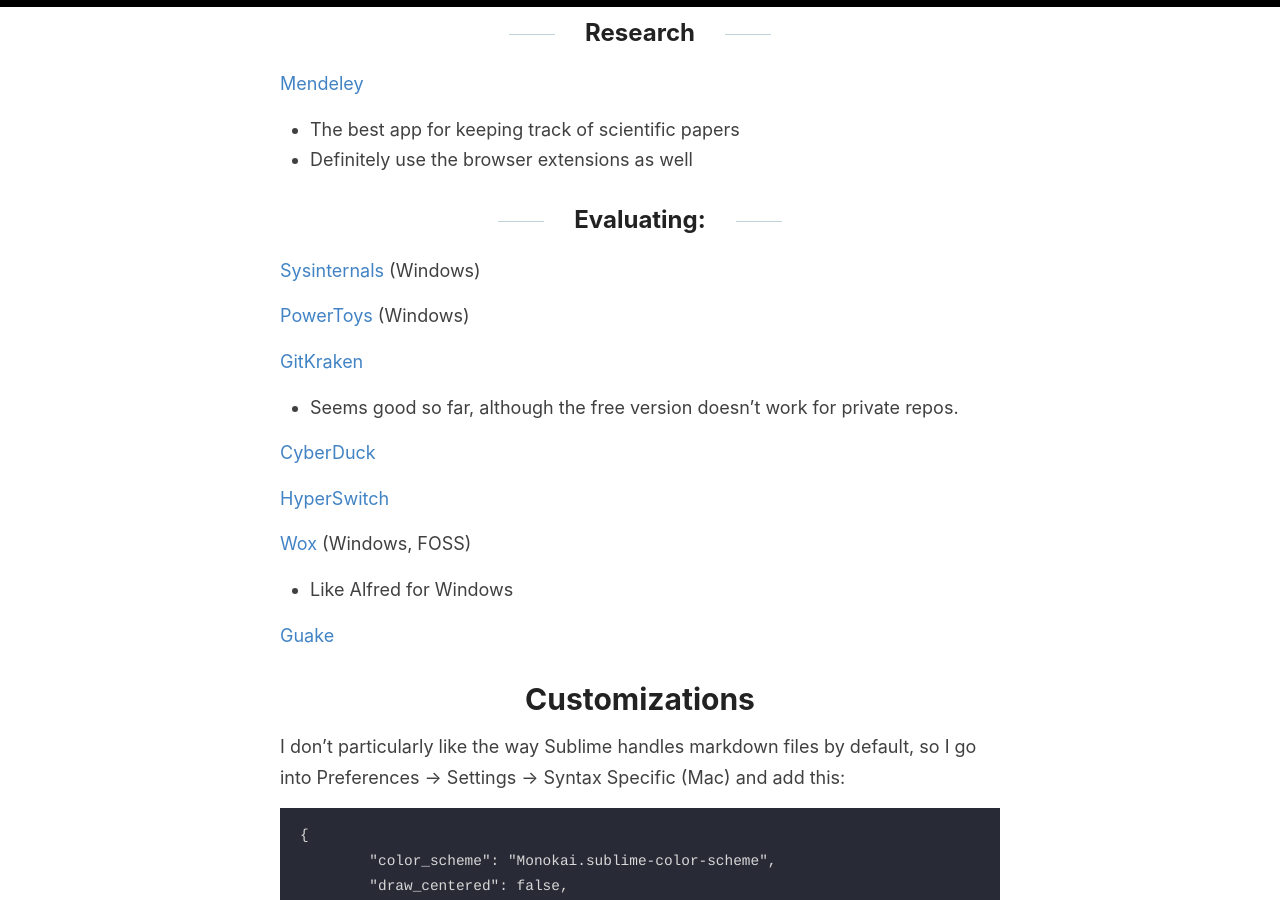
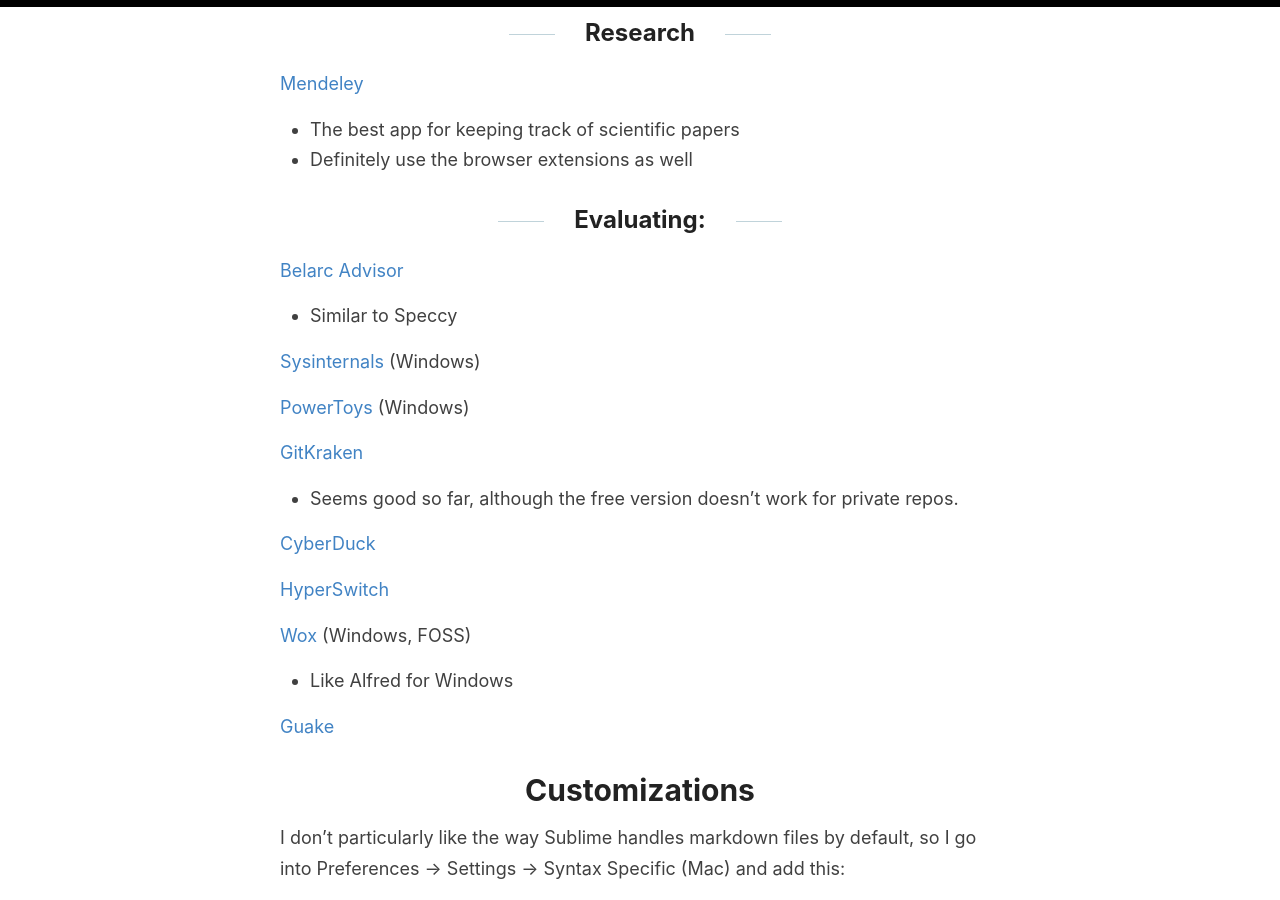
Before and after one commit to jss367/blog, a Jekyll site: the page built from _posts/2018-10-10-Software-I-Use.md, in a window 1280 px wide and 900 px high, scrolled down 11733 px. Built offline with Jekyll 4.4.1, drawn with Linux system fonts in a browser that asks for light colours.

Commit message:
Update 2018-10-10-Software-I-Use.md

```diff
--- a/_posts/2018-10-10-Software-I-Use.md
+++ b/_posts/2018-10-10-Software-I-Use.md
@@ -325,6 +325,9 @@ Honorable mentions:
 
 ## Evaluating:
 
+[Belarc Advisor](https://www.belarc.com/products_belarc_advisor)
+* Similar to Speccy
+
 [Sysinternals](https://docs.microsoft.com/en-us/sysinternals/downloads/) (Windows)
 
 [PowerToys](https://docs.microsoft.com/en-us/windows/powertoys/) (Windows)
```
